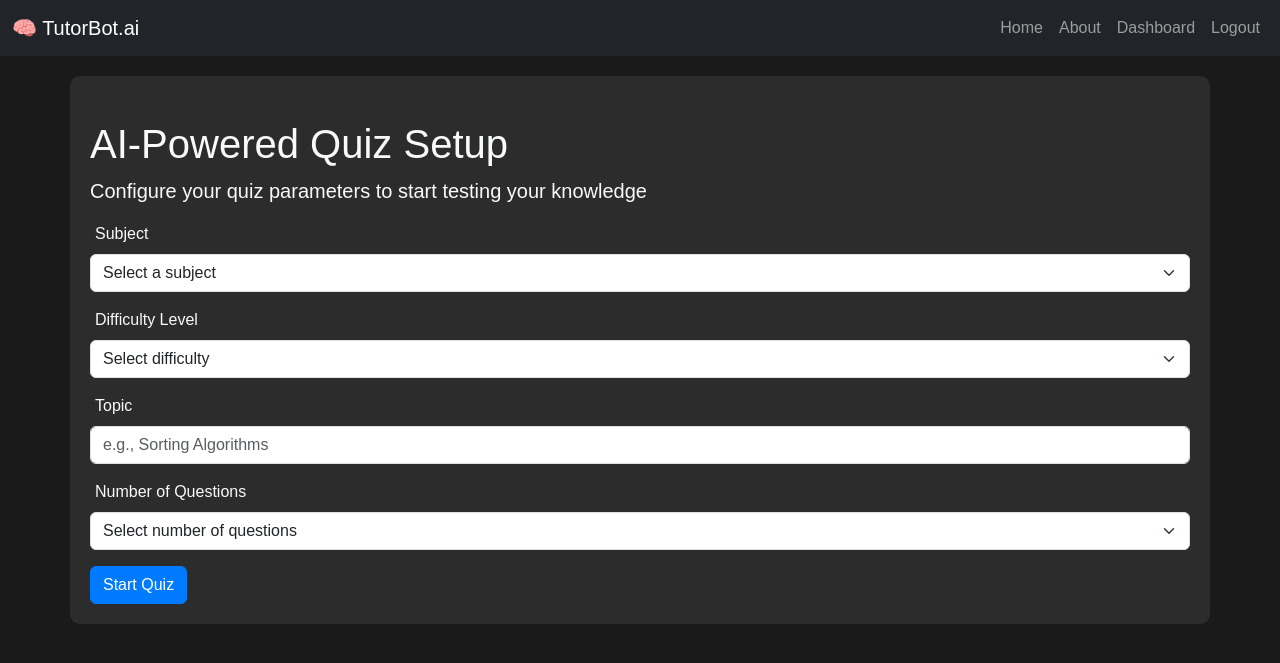
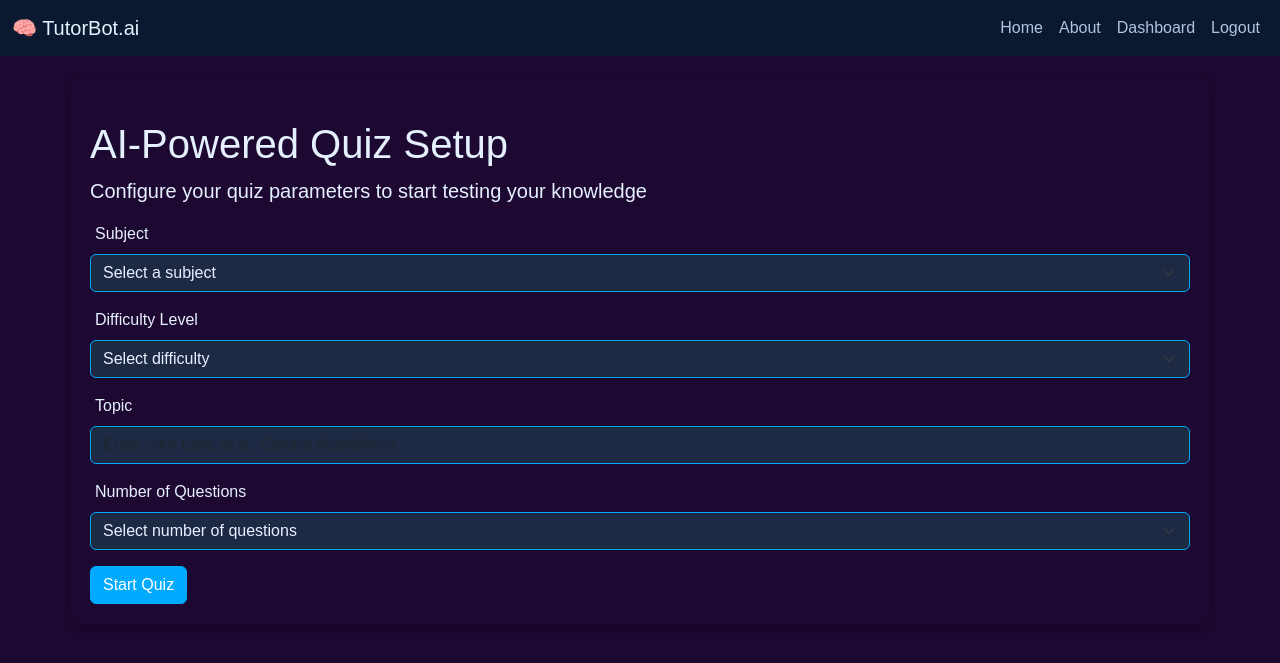
Before and after one commit to aditya0589/TutorBot.ai, a Flask app: template src/templates/quiz.html in a window 1280 px wide. Shown: the top 663 px of the page. Run offline with Flask 3, Linux system fonts and the light colour scheme; the template is opened without the code that fills it, so the values that code supplies are empty; some libraries are stand-ins or nearby versions.

Commit message:
UI changed

```diff
--- a/src/templates/quiz.html
+++ b/src/templates/quiz.html
@@ -7,15 +7,16 @@
     <link href="https://cdn.jsdelivr.net/npm/bootstrap@5.3.3/dist/css/bootstrap.min.css" rel="stylesheet" integrity="sha384-QWTKZyjpPEjISv5WaRU9OFeRpok6YctnYmDr5pNlyT2bRjXh0JMhjY6hW+ALEwIH" crossorigin="anonymous">
     <style>
         body {
-            background-color: #1a1a1a;
-            color: #f8f9fa;
+            background-color: #1c0830; /* Dark blue background */
+            color: #e6f1ff; /* Light blue-gray text for contrast */
             font-family: Arial, sans-serif;
         }
         .container {
             margin-top: 20px;
             padding: 20px;
-            background-color: #2c2c2c;
+            background-color: #1c0830; /* Slightly lighter dark blue container */
             border-radius: 10px;
+            box-shadow: 0 4px 8px rgba(0, 0, 0, 0.2);
         }
         .flash-message {
             margin-bottom: 15px;
@@ -23,42 +24,57 @@
         .quiz-question {
             margin-bottom: 20px;
             padding: 15px;
-            background-color: #333;
+            background-color: rgba(36, 36, 54); /* Medium dark blue for questions */
             border-radius: 5px;
+            border-left: 4px solid #00aaff; /* Accent blue border */
+        }
+        .options-list {
+            margin-top: 10px;
         }
         .option {
             margin-left: 20px;
+            margin-bottom: 5px;
+            color: #b0c4de; /* Soft blue-gray for options */
         }
         label {
             margin-left: 5px;
+            color: #e6f1ff; /* Consistent text color for labels */
         }
         .btn-primary {
-            background-color: #007bff;
-            border-color: #007bff;
+            background-color: #00aaff; /* Bright blue button */
+            border-color: #00aaff;
         }
         .btn-primary:hover {
-            background-color: #0056b3;
-            border-color: #0056b3;
+            background-color: #0090d0; /* Darker blue on hover */
+            border-color: #0090d0;
         }
         .btn-success {
-            background-color: #28a745;
+            background-color: #28a745; /* Green for success, consistent with Bootstrap */
             border-color: #28a745;
         }
         .btn-success:hover {
-            background-color: #218838;
+            background-color: #218838; /* Darker green on hover */
             border-color: #218838;
+        }
+        .btn-info {
+            background-color: #17a2b8; /* Cyan for info button */
+            border-color: #17a2b8;
+        }
+        .btn-info:hover {
+            background-color: #138496; /* Darker cyan on hover */
+            border-color: #138496;
         }
     </style>
 </head>
 <body>
-    <nav class="navbar navbar-expand-lg navbar-dark bg-dark">
+    <nav class="navbar navbar-expand-lg navbar-dark" style="background-color: #0a192f;">
         <div class="container-fluid">
-            <a class="navbar-brand" href="{{ url_for('home') }}">🧠 TutorBot.ai</a>
+            <a class="navbar-brand" href="{{ url_for('home') }}" style="color: #e6f1ff;">🧠 TutorBot.ai</a>
             <div class="navbar-nav">
-                <a class="nav-link" href="{{ url_for('home') }}">Home</a>
-                <a class="nav-link" href="{{ url_for('about') }}">About</a>
-                <a class="nav-link" href="{{ url_for('dashboard') }}">Dashboard</a>
-                <a class="nav-link" href="{{ url_for('logout') }}">Logout</a>
+                <a class="nav-link" href="{{ url_for('home') }}" style="color: #b0c4de;">Home</a>
+                <a class="nav-link" href="{{ url_for('about') }}" style="color: #b0c4de;">About</a>
+                <a class="nav-link" href="{{ url_for('dashboard') }}" style="color: #b0c4de;">Dashboard</a>
+                <a class="nav-link" href="{{ url_for('logout') }}" style="color: #b0c4de;">Logout</a>
             </div>
         </div>
     </nav>
@@ -80,67 +96,66 @@
             {% endif %}
         {% endwith %}
 
-        <!-- Quiz Setup Form -->
         <form method="POST" action="{{ url_for('quiz') }}">
             <div class="mb-3">
                 <label for="subject" class="form-label">Subject</label>
-                <select class="form-select" id="subject" name="subject" required>
-                    <option value="" disabled selected>Select a subject</option>
-                    <option value="dsa">Data Structures & Algorithms</option>
-                    <option value="ml">Machine Learning</option>
-                    <option value="dbms">Database Systems</option>
-                    <option value="os">Operating Systems</option>
-                    <option value="webdev">Web Development</option>
-                    <option value="networks">Computer Networks</option>
+                <select class="form-select" id="subject" name="subject" required style="background-color: #1e2a44; color: #e6f1ff; border-color: #00aaff;">
+                    <option value="" disabled selected style="color: #b0c4de;">Select a subject</option>
+                    <option value="dsa" style="color: #e6f1ff;">Data Structures & Algorithms</option>
+                    <option value="ml" style="color: #e6f1ff;">Machine Learning</option>
+                    <option value="dbms" style="color: #e6f1ff;">Database Systems</option>
+                    <option value="os" style="color: #e6f1ff;">Operating Systems</option>
+                    <option value="webdev" style="color: #e6f1ff;">Web Development</option>
+                    <option value="networks" style="color: #e6f1ff;">Computer Networks</option>
                 </select>
             </div>
 
             <div class="mb-3">
                 <label for="level" class="form-label">Difficulty Level</label>
-                <select class="form-select" id="level" name="level" required>
-                    <option value="" disabled selected>Select difficulty</option>
-                    <option value="beginner">Beginner</option>
-                    <option value="intermediate">Intermediate</option>
-                    <option value="advanced">Advanced</option>
+                <select class="form-select" id="level" name="level" required style="background-color: #1e2a44; color: #e6f1ff; border-color: #00aaff;">
+                    <option value="" disabled selected style="color: #b0c4de;">Select difficulty</option>
+                    <option value="beginner" style="color: #e6f1ff;">Beginner</option>
+                    <option value="intermediate" style="color: #e6f1ff;">Intermediate</option>
+                    <option value="advanced" style="color: #e6f1ff;">Advanced</option>
                 </select>
             </div>
 
             <div class="mb-3">
                 <label for="topic" class="form-label">Topic</label>
-                <input type="text" class="form-control" id="topic" name="topic" placeholder="e.g., Sorting Algorithms" required>
+                <input type="text" class="form-control" id="topic" name="topic" placeholder="Enter your topic (e.g., Sorting Algorithms)" required style="background-color: #1e2a44; color: #e6f1ff; border-color: #00aaff;">
             </div>
 
             <div class="mb-3">
                 <label for="num_questions" class="form-label">Number of Questions</label>
-                <select class="form-select" id="num_questions" name="num_questions" required>
-                    <option value="" disabled selected>Select number of questions</option>
-                    <option value="5">5 Questions</option>
-                    <option value="10">10 Questions</option>
-                    <option value="15">15 Questions</option>
-                    <option value="20">20 Questions</option>
+                <select class="form-select" id="num_questions" name="num_questions" required style="background-color: #1e2a44; color: #e6f1ff; border-color: #00aaff;">
+                    <option value="" disabled selected style="color: #b0c4de;">Select number of questions</option>
+                    <option value="5" style="color: #e6f1ff;">5 Questions</option>
+                    <option value="10" style="color: #e6f1ff;">10 Questions</option>
+                    <option value="15" style="color: #e6f1ff;">15 Questions</option>
+                    <option value="20" style="color: #e6f1ff;">20 Questions</option>
                 </select>
             </div>
 
             <button type="submit" class="btn btn-primary">Start Quiz</button>
         </form>
 
-        <!-- Quiz Display -->
         {% if quiz_data and quiz_data.get('questions') %}
             <h2 class="mt-4">Quiz Time!</h2>
             <form method="POST" action="{{ url_for('submit_quiz') }}">
                 {% for question in quiz_data.questions %}
                     <div class="quiz-question">
                         <h4>{{ loop.index }}. {{ question.question }}</h4>
-
                         {% if question.options %}
-                            <ul>
-                                {% for opt in question.options %}
-                                    <li>{{ loop.index }}. {{ opt }}</li>
+                            <div class="options-list">
+                                {% for i in range(4) %}
+                                    <div class="option">
+                                        {{ ['a', 'b', 'c', 'd'][i] }}) {{ question.options[i] }}
+                                    </div>
                                 {% endfor %}
-                            </ul>
-                            <div class="option">
-                                <label for="answer_{{ loop.index0 }}" class="form-label">Your Answer (1-{{ question.options|length }}):</label>
-                                <input type="text" class="form-control" id="answer_{{ loop.index0 }}" name="answer_{{ loop.index0 }}" placeholder="Enter your answer" required>
+                            </div>
+                            <div class="option mt-2">
+                                <label for="answer_{{ loop.index0 }}" class="form-label">Your Answer:</label>
+                                <input type="text" class="form-control" id="answer_{{ loop.index0 }}" name="answer_{{ loop.index0 }}" placeholder="Enter your answer" required style="background-color: #1e2a44; color: #e6f1ff; border-color: #00aaff;">
                             </div>
                         {% else %}
                             <p>No options available for this question.</p>
```
